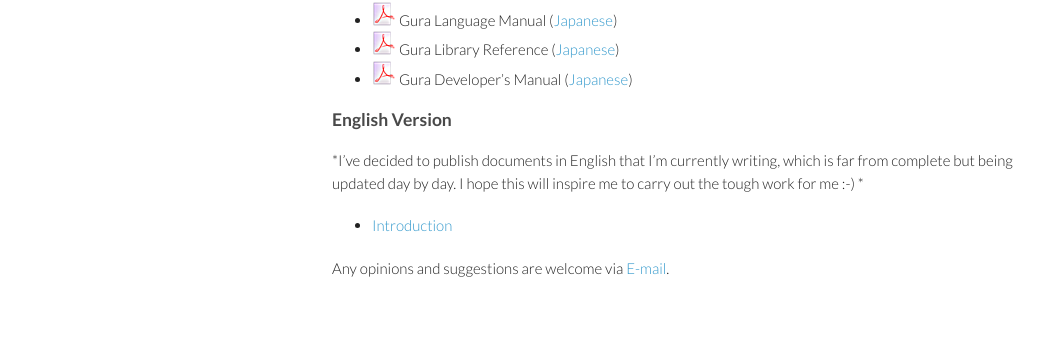
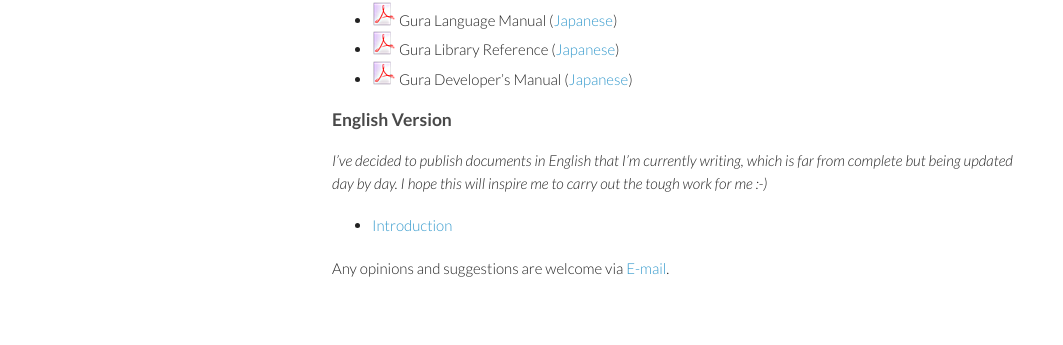
Before and after one commit to rudidude86/gura-lang.github.io, a Jekyll site: the page built from index.md, in a window 1280 px wide. Shown: the part 1204-1549 px from the top of the page, without its empty margins (108-1171 px from the left). Built offline with Jekyll 4.4.1, drawn with Linux system fonts in a browser that asks for light colours; Markdown is read by kramdown in place of the engine named in the settings.

```diff
--- a/index.md
+++ b/index.md
@@ -71,9 +71,9 @@ Sorry! Only Japanese version is available so far.
 
 ### English Version
 
-*I've decided to publish documents in English that I'm currently writing,
+_I've decided to publish documents in English that I'm currently writing,
 which is far from complete but being updated day by day.
-I hope this will inspire me to carry out the tough work for me :-) *
+I hope this will inspire me to carry out the tough work for me :-)_
 
 - [Introduction](documents/Introduction.html)
 
```
